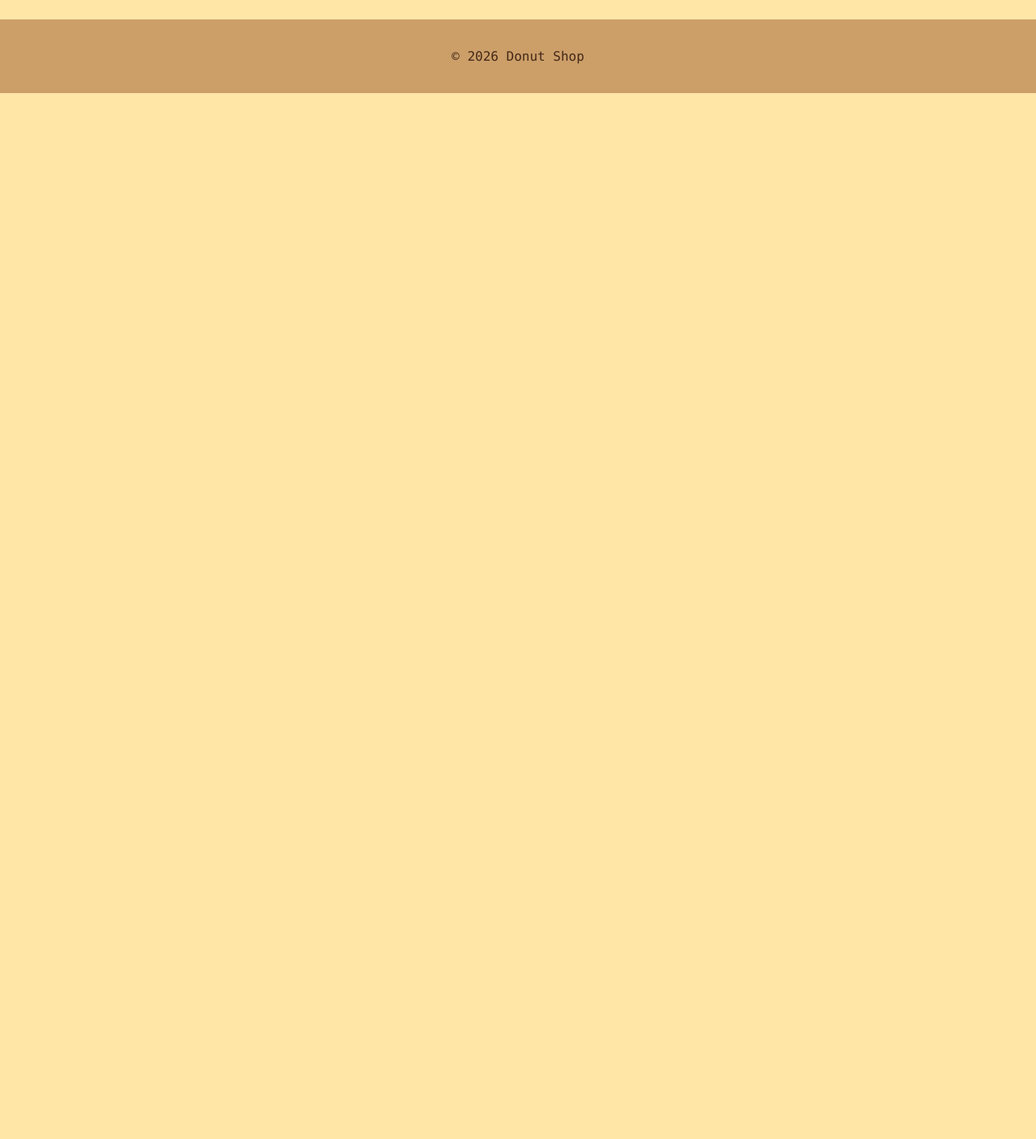
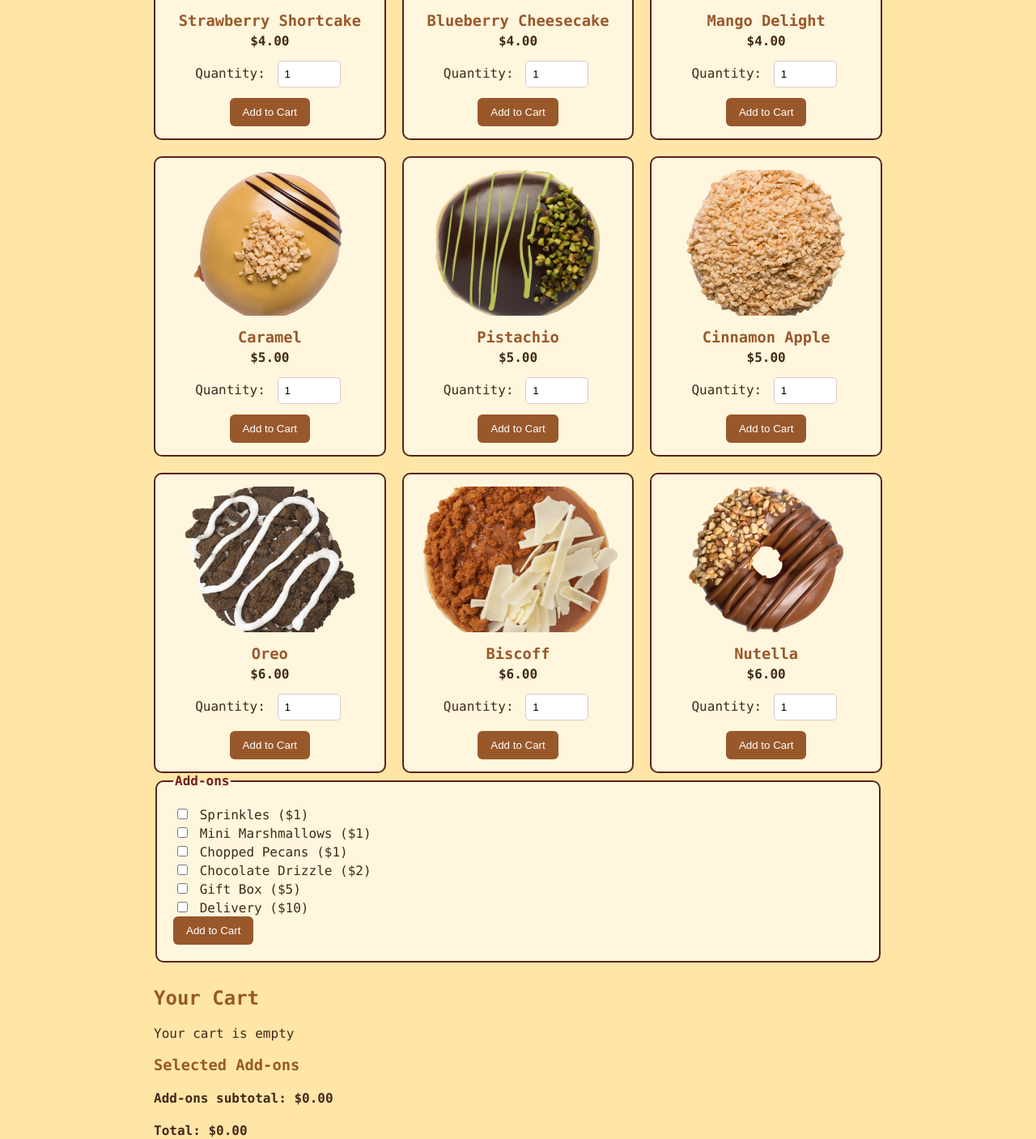
Before and after one commit to st25034/CSC2-flask-internal, a Flask app: page / in a window 1280 px wide. Shown: the part 787-2194 px from the top of the page at 81% size. Before the commit the page ends 902 px from the top, so only its background shows below. Run offline with Flask 3, Linux system fonts and the light colour scheme.

Commit message:
added donut cards to home page

```diff
--- a/templates/index.html
+++ b/templates/index.html
@@ -3,20 +3,33 @@
 {% block title %}Home - Donut Shop{% endblock %}
 
 {% block content %}
-<form action="{{ url_for('add_to_cart')}}" method="post">
-    <fieldset>
-        <legend for="donut">Select Donuts</legend>
-        <select name="donut" id="donut">
-            {% for donut, details in donuts.items() %}
-            <option value="{{ donut }}">{{ donut }} ${{ details ['price'] }}</option>
-            {% endfor %}
-        </select>
-        <label for="quantity">Quantity</label>
-        <input type="number" name="quantity" value="1" min="1">
-        <button type="submit">Add to cart</button>
-    </fieldset>
-</form>
+<h2>Our Donuts</h2>
 
+<div class="donut-grid">
+    {% for donut, details in donuts.items() %}
+        <div class="donut-card">
+            <img src="{{ url_for('static', filename='images/' + donut|lower|replace(' ', '-') + '.jpg') }}"
+                 alt="{{ donut }}">
+
+            <h3>{{ donut }}</h3>
+            <p>${{ '%.2f' % details['price'] }}</p>
+
+            <form action="{{ url_for('add_to_cart') }}" method="post">
+                <input type="hidden" name="donut" value="{{ donut }}">
+
+                <label for="quantity-{{ loop.index }}">Quantity:</label>
+                <input type="number"
+                       name="quantity"
+                       id="quantity-{{ loop.index }}"
+                       value="1"
+                       min="1"
+                       max="{{ details['stock'] }}">
+
+                <button type="submit">Add to Cart</button>
+            </form>
+        </div>
+    {% endfor %}
+</div>
 <!-- Add-ons form -->
 <form action="{{ url_for('select_addon') }}" method="post">
     <fieldset>
```
